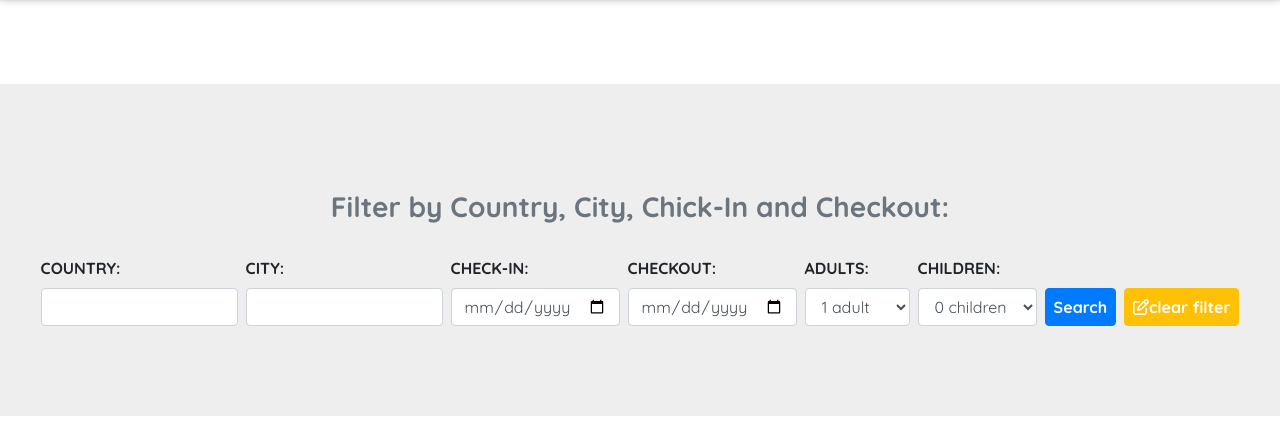
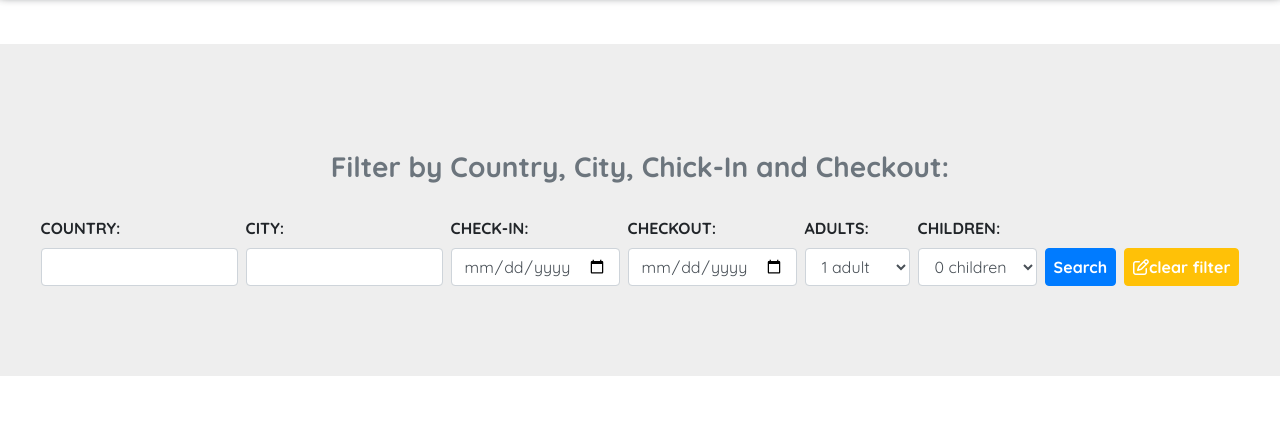
Before and after one commit to elmejdki/HC_Capstone_Project, a website: page result.html in a window 1280 px wide. Shown: the part 62-495 px from the top of the page. Drawn offline with nearby package versions, Linux system fonts and the light colour scheme.

Commit message:
Fix top part of result page

```diff
--- a/result.html
+++ b/result.html
@@ -43,7 +43,7 @@
       </nav>
     </header>
 
-    <main class="max-3k mx-auto py-5">
+    <main class="max-3k mx-auto py-2">
       <div class="filter my-5">
         <h3 class="text-center p-3 font-weight-bold text-secondary">Filter by Country, City, Chick-In and Checkout:</h3>
         <form action="#" method="get" class="d-flex flex-column flex-lg-row flex-lg-nowrap flex-wrap justify-content-center align-items-lg-end px-3">
```
